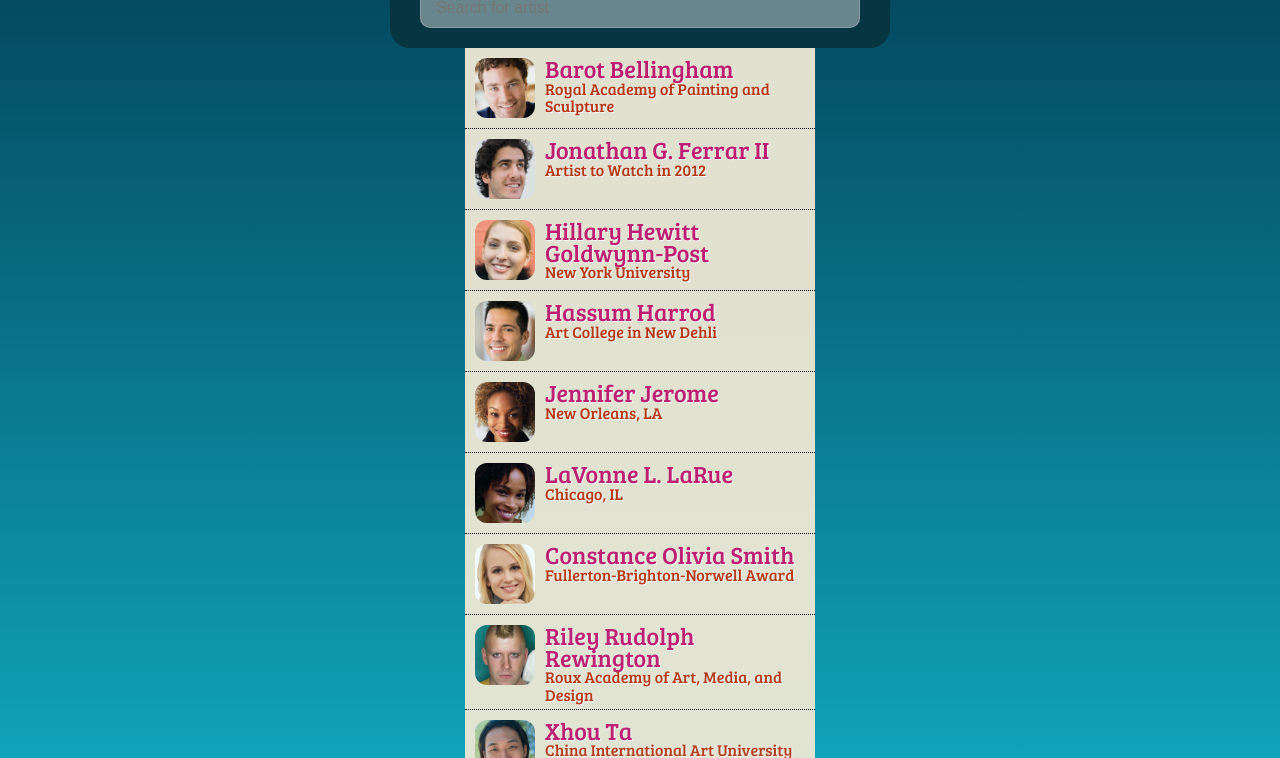
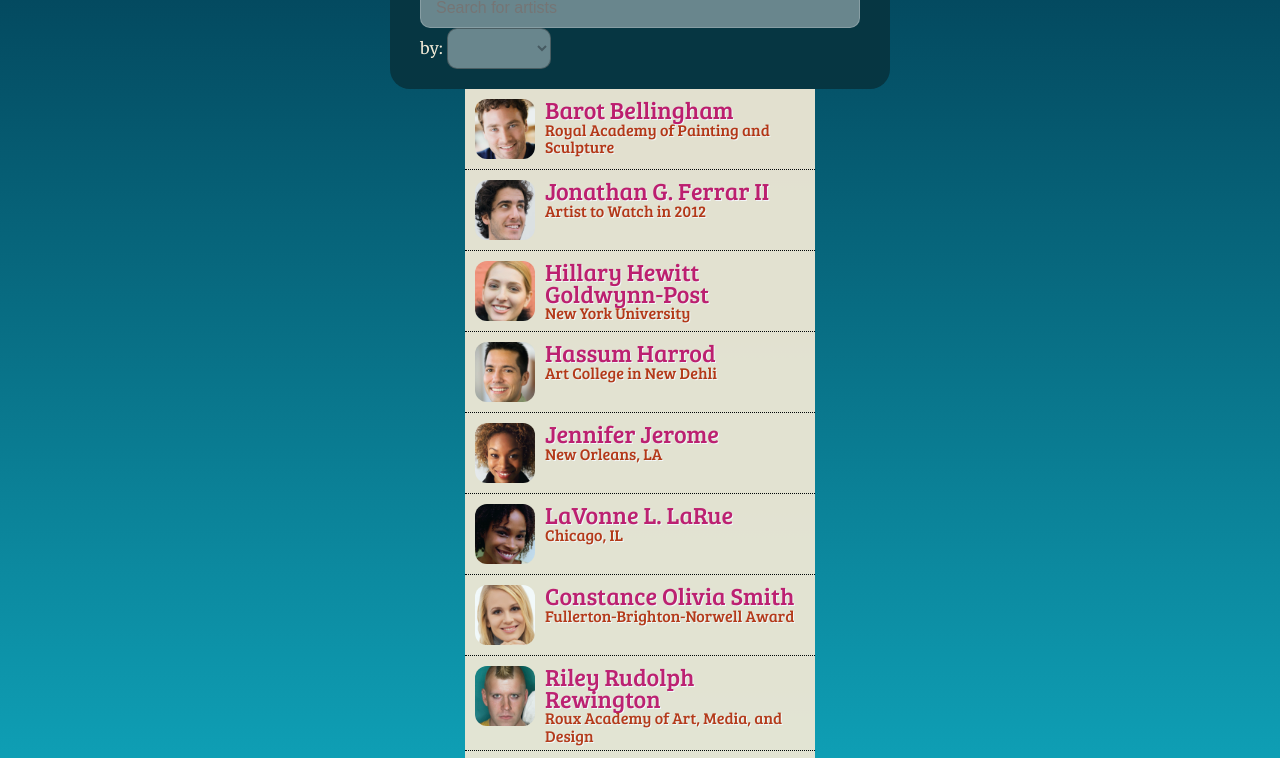
Before and after one commit to Mirajo/FWF, a plain HTML site: page lynda-practice/Angular/index.html in a window 1280 px wide. Shown: the part 107-865 px from the top of the page. Drawn offline with Linux system fonts and the light colour scheme; a web font is replaced by a local one.

Commit message:
sort order added
sort order added

```diff
--- a/lynda-practice/Angular/index.html
+++ b/lynda-practice/Angular/index.html
@@ -12,10 +12,16 @@
     <div class="search">
         <h1>Artist Directory</h1>
         <label>Search:</label>
-        <input ng-model="query" placeholder="Search for artist" autofocus>
+        <input ng-model="query" placeholder="Search for artists" autofocus>
+        <label class="formgroup">by:
+          <select ng-model="artistOrder">
+              <option value="name">Name</option>
+            <option value="reknown">Reknown</option>
+          </select>
+        </label>
     </div>
     <ul class="artistlist">
-    <li class="artist cf" ng-repeat="item in artists | filter: query">
+    <li class="artist cf" ng-repeat="item in artists | filter: query | orderBy: artistOrder">
     <img ng-src="images/{{item.shortname}}_tn.jpg" alt="photo of {{item.name}}">
     <div class="info">
         <h2>{{item.name}}</h2>
```
